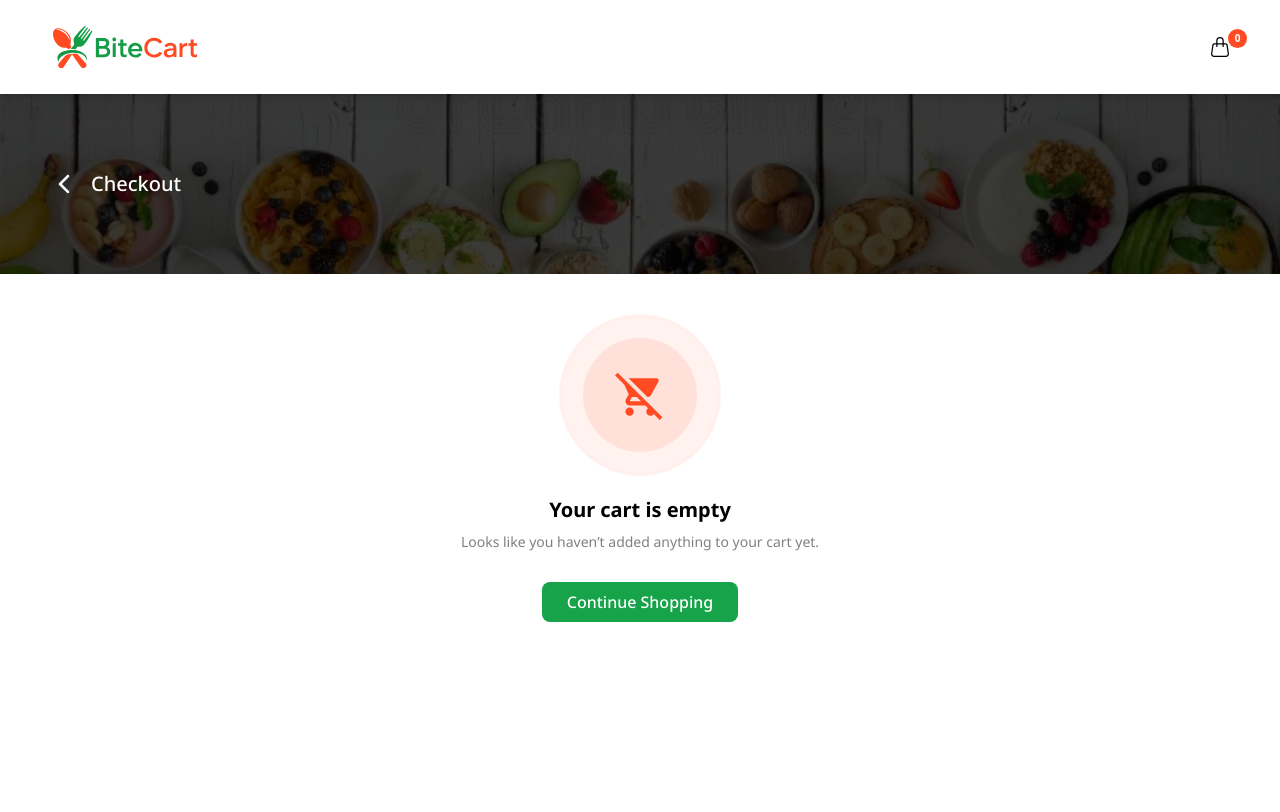
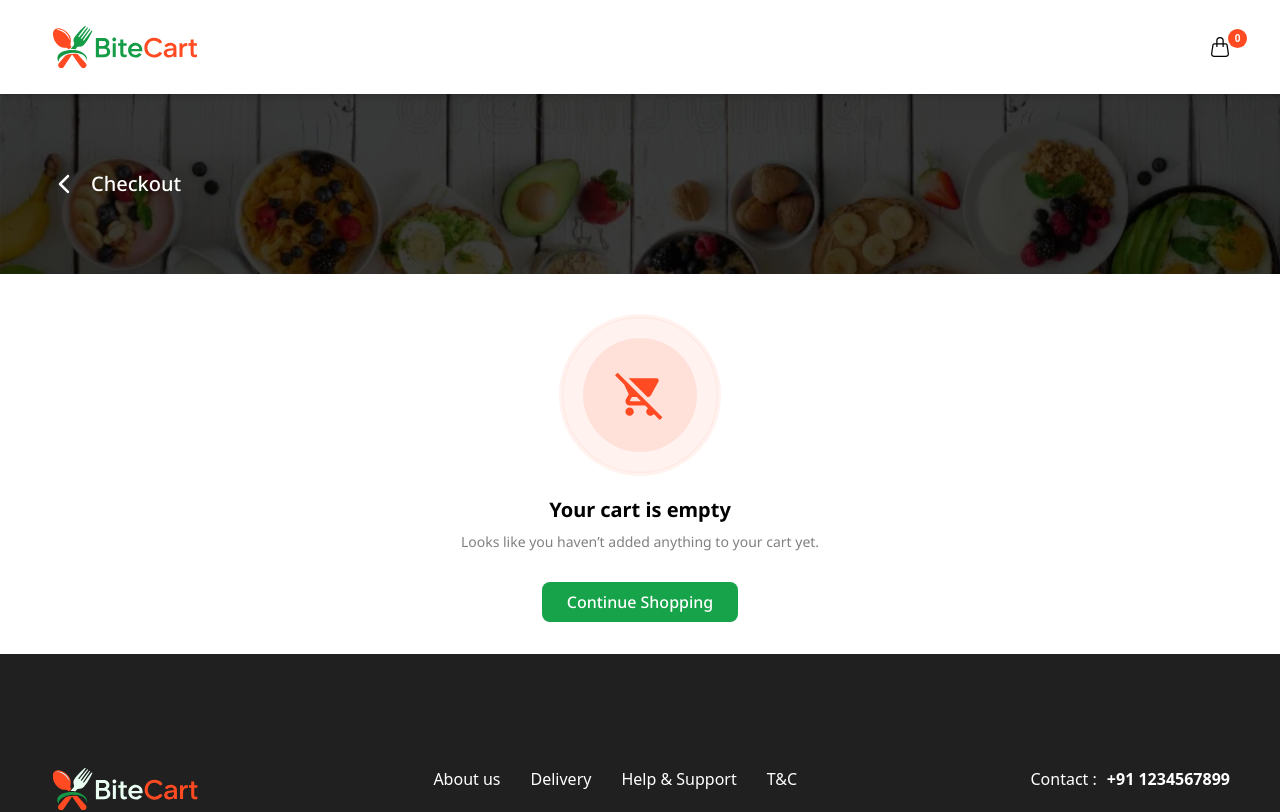
Before and after one commit to ShreyaGoyal228/food-website, a Next.js app: page /cart in a window 1280 px wide. Shown: the top 812 px of the page. Built offline with nearby package versions, Linux system fonts and the light colour scheme.

Commit message:
fix: min-h for the main page

```diff
--- a/src/app/cart/page.tsx
+++ b/src/app/cart/page.tsx
@@ -38,7 +38,7 @@ export default function Cart() {
 
       {cart.length == 0 ? (
         <>
-          <div className="container max-w-full mx-auto flex flex-col items-center gap-3 md:gap-5 xl:mb-8">
+          <div className="container max-w-full mx-auto flex flex-col items-center gap-3 md:gap-5 mb-8">
             <div className="relative p-4 md:p-6 rounded-full bg-[rgba(255,74,34,0.07)]">
               <div className="relative p-6 md:p-8 xl:p-10 rounded-full bg-[rgba(255,211,201,0.53)]">
                 <div className="absolute inset-0 border border-[rgba(255,74,34,0.7)] rounded-full animate-ping"></div>
--- a/src/app/layout.tsx
+++ b/src/app/layout.tsx
@@ -19,7 +19,7 @@ export default function RootLayout({
     <html lang="en">
       <body className="ovetflow-x-hidden">
         <Navbar />
-        <div className="min-h-screen font-noto">
+        <div className="font-noto">
           <Suspense fallback="Loading...">{children}</Suspense>
         </div>
         <Toaster />
--- a/src/app/page.tsx
+++ b/src/app/page.tsx
@@ -6,8 +6,8 @@ import ClearFilter from "@/components/shared/clear-filter";
 export default function Home() {
   return (
     <>
-      {/* whats on your mind */}
-      <div className="container max-w-full mx-auto">
+      <div className="container max-w-full mx-auto min-h-screen">
+        {/* whats on your mind */}
         <div className="flex flex-col gap-[20px] my-8 md:my-10 xl:my-[66px]">
           <div className="flex flex-row items-center justify-between">
             <div className="text-[#202020] text-base md:text-xl font-bold">
@@ -19,7 +19,6 @@ export default function Home() {
         </div>
         {/* reordered food items */}
         <ReorderedItems />
-
         {/* Recommended Food Items */}
         <RecommendedFoodItems />
       </div>
```
